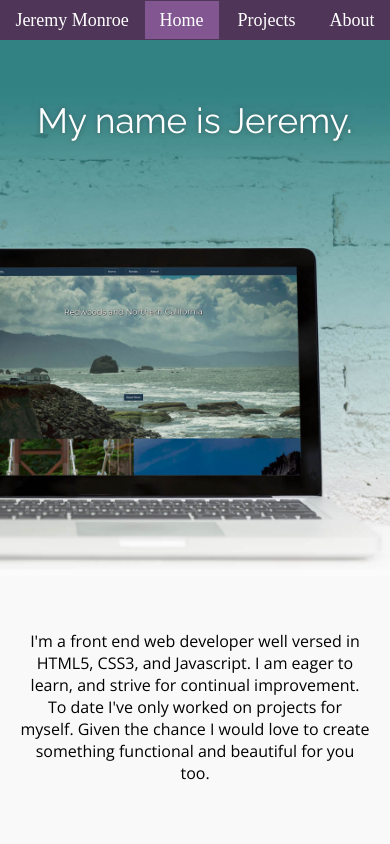
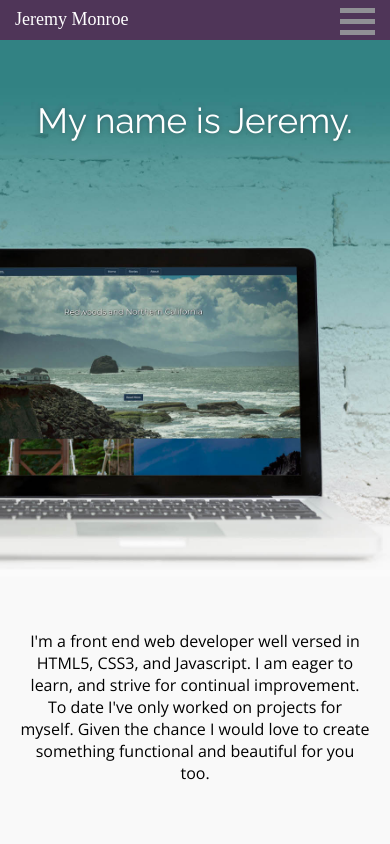
Before and after one commit to jereamon/portfolio, a plain HTML site: page index.html in a window 390 px wide. Shown: the top 844 px of the page. Drawn offline with nearby package versions, Linux system fonts and the light colour scheme.

Commit message:
freeCodeCamp photo is better. Nav for mobile complete.

```diff
--- a/app.js
+++ b/app.js
@@ -0,0 +1,7 @@
+const hamburger = document.querySelector('.burger-container');
+const navLinksContainer = document.querySelector('.nav-links-container');
+
+hamburger.addEventListener('click', function () {
+  this.classList.toggle("change");
+  navLinksContainer.classList.toggle("open-nav-links");
+});
--- a/index.css
+++ b/index.css
@@ -34,6 +34,13 @@ p {
   @keyframes nav {
     0% {opacity: 0}
     100% {opacity: 1}
+  }
+
+  .nav-logo {
+    color: white;
+    font-size: 18px;
+    padding: 9px 15px;
+    text-decoration: none;
   }
 
   .nav-link {
@@ -195,6 +202,8 @@ p {
 }
 
 @media (max-width:900px) {
+
+
   .header-container {
     background-position: right;
   }
@@ -209,6 +218,62 @@ p {
 }
 
 @media (max-width:500px) {
+  /* Hambuger Styles */
+  nav {
+    display: block;
+  }
+
+  .nav-links-container {
+    height: 0;
+    overflow: hidden;
+    transition: 400ms;
+  }
+
+  .nav-logo {
+    display: block;
+    width: 50%;
+  }
+
+  .nav-link {
+    background-color: #825791;
+    border-bottom: solid 2px #909095;
+    display: block;
+    text-align: right;
+  }
+
+  .open-nav-links {
+    height: 120px;
+  }
+
+  .burger-container {
+    cursor: pointer;
+    position: fixed;
+    right: 15px;
+    top: 2px;
+  }
+
+  .bar1, .bar2, .bar3 {
+    width: 35px;
+    height: 5px;
+    background-color: #909095;
+    margin: 6px 0;
+    transition: 0.4s;
+  }
+
+  .change .bar1 {
+    -webkit-transform: rotate(-45deg) translate(-9px, 6px);
+    transform: rotate(-45deg) translate(-9px, 6px);
+  }
+
+  .change .bar2 {opacity: 0;}
+
+  .change .bar3 {
+    -webkit-transform: rotate(45deg) translate(-8px, -8px);
+    transform: rotate(45deg) translate(-8px, -8px);
+  }
+/* Hamburger Styles End */
+
+
   .header-container {
     background-image: url('macbook-white-wall-portrait-2.jpg');
   }
--- a/index.html
+++ b/index.html
@@ -15,12 +15,18 @@
 <body>
   <nav>
     <div class="nav-logo-container">
-      <a class="nav-link" href="index.html">Jeremy Monroe</a>
+      <a class="nav-logo" href="index.html">Jeremy Monroe</a>
     </div>
+    <div class="burger-container">
+      <div class="bar1"></div>
+      <div class="bar2"></div>
+      <div class="bar3"></div>
+    </div>
+    <!-- Burger Container Closes -->
     <div class="nav-links-container">
-      <a class='nav-link current-link' href="index.html">Home</a>
-      <a class='nav-link' href="#projects">Projects</a>
-      <a class='nav-link' href="#about">About</a>
+      <a class='nav-link dropdown-link current-link' href="index.html">Home</a>
+      <a class='nav-link dropdown-link' href="#projects">Projects</a>
+      <a class='nav-link dropdown-link' href="#about">About</a>
     </div>
   </nav>
 
@@ -45,8 +51,8 @@
     </h3>
     <div class="projects-container">
       <div class="project-container">
-        <a href="free-code-camp-portfolio.png" data-lightbox='portfolio-project' data-title='freeCodeCamp Portfolio Project'>
-          <img src="free-code-camp-portfolio.png" alt="" class="project-image">
+        <a href="freeCodeCamp-portfolio.png" data-lightbox='portfolio-project' data-title='freeCodeCamp Portfolio Project'>
+          <img src="freeCodeCamp-portfolio.png" alt="" class="project-image">
         </a>
       </div>
       <div class="project-container">
```
Also changed, not shown: 1 other file.
